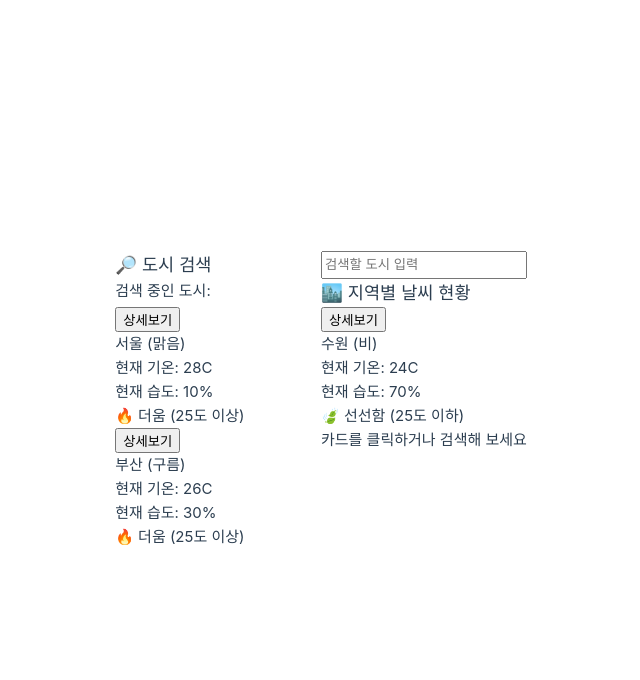
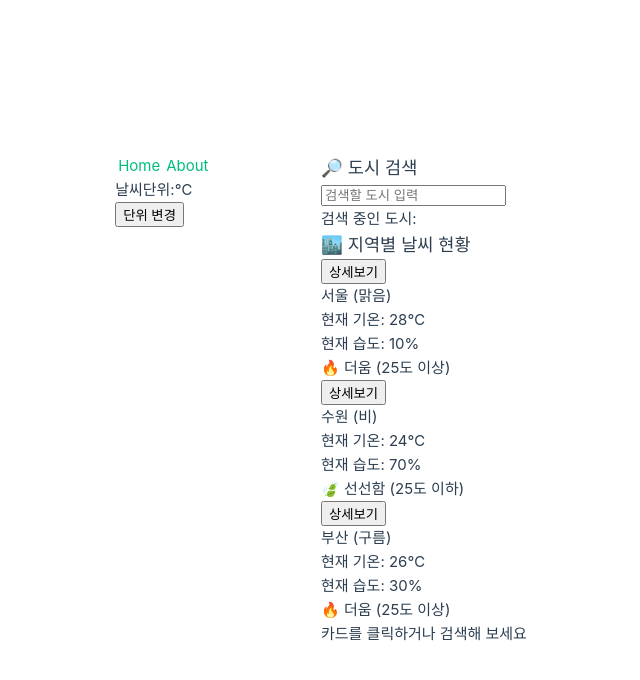
Before and after one commit to JHuiJung/skala-vue, a Vue app: page / in a window 1280 px wide. Shown: the top 680 px of the page, without its empty margins (319-959 px from the left). Built offline with nearby package versions, Linux system fonts and the light colour scheme.

Commit message:
과제5 적용

```diff
--- a/src/App.vue
+++ b/src/App.vue
@@ -1,6 +1,15 @@
 <script setup>
-import WeatherParent from './components/ass/WeatherParent.vue'
+import { RouterLink, RouterView } from 'vue-router'
+import UnitToggler from './components/ass/UnitToggler.vue'
 </script>
 <template>
-  <weather-parent />
+  <header>
+    <nav>
+      <RouterLink to="/">Home</RouterLink>
+      <RouterLink to="/about">About</RouterLink>
+      <unit-toggler />
+    </nav>
+  </header>
+
+  <RouterView />
 </template>
--- /dev/null
+++ b/src/components/ass/UnitToggler.vue
@@ -0,0 +1,9 @@
+<script setup>
+import { useConfigStore } from '../../stores/config'
+
+const configStore = useConfigStore()
+</script>
+<template>
+  <p>날씨단위:{{ configStore.unitSymbol }}</p>
+  <button @click="configStore.toggleUnit">단위 변경</button>
+</template>
--- a/src/components/ass/WeatherCard.vue
+++ b/src/components/ass/WeatherCard.vue
@@ -1,47 +1,44 @@
 <script setup>
+import { useConfigStore } from '../../stores/config'
+import { computed } from 'vue'
+const configStore = useConfigStore()
+
 //props
-defineProps({
-  cityName: {
-    type: String,
-    required: true,
-  },
-
-  cityStatus: {
-    type: String,
-    required: true,
-  },
-
-  temp: {
-    type: Number,
-    required: true,
-  },
-
-  humid: {
-    type: Number,
+const props = defineProps({
+  cityInfo: {
+    type: Object,
     required: true,
   },
 })
 
 //emit
-const emit = defineEmits(['update-selected-card', 'alert-click-detail'])
+const emit = defineEmits(['update-selected-card', 'move-detail-view'])
 
 //emit 전달 함수
 const sendUpdateSelectCard = (cityName) => {
   emit('update-selected-card', cityName)
 }
 
-const sendAlertSelectCard = (cityName) => {
-  const msg = `${cityName}이 선택됨`
-  emit('alert-click-detail', msg)
+const sendMoveDetailView = (cityId) => {
+  emit('move-detail-view', cityId)
 }
+
+// 섭씨 화씨
+const displayTemp = computed(() => {
+  const rawTemp = props.cityInfo.temp // 기본 원본 데이터는 섭씨 숫자
+  if (configStore.unit === 'fahrenheit') {
+    return Math.round((rawTemp * 9) / 5 + 32) // 화씨 변환 연산
+  }
+  return rawTemp
+})
 </script>
 <template>
-  <div @click="sendUpdateSelectCard(cityName)">
-    <button @click.stop="sendAlertSelectCard(cityName)">상세보기</button>
-    <p>{{ cityName }} ({{ cityStatus }})</p>
-    <p>현재 기온: {{ temp }}C</p>
-    <p>현재 습도: {{ humid }}%</p>
-    <p v-if="temp >= 25" class="hot">🔥 더움 (25도 이상)</p>
+  <div @click="sendUpdateSelectCard(cityInfo.name)">
+    <button @click.stop="sendMoveDetailView(cityInfo.id)">상세보기</button>
+    <p>{{ cityInfo.name }} ({{ cityInfo.status }})</p>
+    <p>현재 기온: {{ displayTemp }}{{ configStore.unitSymbol }}</p>
+    <p>현재 습도: {{ cityInfo.humid }}%</p>
+    <p v-if="cityInfo.temp >= 25" class="hot">🔥 더움 (25도 이상)</p>
     <p v-else class="cold">🍃 선선함 (25도 이하)</p>
   </div>
 </template>
--- a/src/components/ass/WeatherParent.vue
+++ b/src/components/ass/WeatherParent.vue
@@ -1,10 +1,12 @@
 <script setup>
 import { ref, watchEffect, computed, watch } from 'vue'
+import { useRouter } from 'vue-router'
 import BaseDashBoardCard from './BaseDashBoardCard.vue'
 import SearchBar from './SearchBar.vue'
 import WeatherCard from './WeatherCard.vue'
 
 // 변수
+const router = useRouter()
 const searchQuery = ref('')
 const selectedCard = ref('')
 
@@ -37,8 +39,8 @@ const handleUpdateSelectedCard = (card) => {
   selectedCard.value = card
 }
 
-const handleAlertSelectCard = (msg) => {
-  alert(msg)
+const handleMoveDetailView = (cityId) => {
+  router.push('/weather/' + cityId)
 }
 
 // watch, watchFX
@@ -63,12 +65,9 @@ watch(selectedCard, (newVal, oldVal) => {
     <WeatherCard
       v-for="cityInfo in filteredWeatherList"
       :key="cityInfo.id"
-      :city-name="cityInfo.name"
-      :city-status="cityInfo.status"
-      :temp="cityInfo.temp"
-      :humid="cityInfo.humid"
+      :city-info="cityInfo"
       @update-selected-card="handleUpdateSelectedCard"
-      @alert-click-detail="handleAlertSelectCard"
+      @move-detail-view="handleMoveDetailView"
     />
   </BaseDashBoardCard>
 
--- a/src/router/index.js
+++ b/src/router/index.js
@@ -17,6 +17,14 @@ const router = createRouter({
       // which is lazy-loaded when the route is visited.
       component: () => import('../views/AboutView.vue'),
     },
+    {
+      path: '/weather/:cityId',
+      name: 'weather',
+      // route level code-splitting
+      // this generates a separate chunk (About.[hash].js) for this route
+      // which is lazy-loaded when the route is visited.
+      component: () => import('../views/WeatherDetailView.vue'),
+    },
   ],
 })
 
--- /dev/null
+++ b/src/stores/config.js
@@ -0,0 +1,18 @@
+import { ref, computed } from 'vue'
+import { defineStore } from 'pinia'
+
+export const useConfigStore = defineStore('config', () => {
+  const unit = ref('celsius')
+
+  const unitSymbol = computed(() => {
+    if (unit.value == 'celsius') return '℃'
+    else return '℉'
+  })
+
+  function toggleUnit() {
+    if (unit.value == 'celsius') unit.value = 'fahrenheit'
+    else unit.value = 'celsius'
+  }
+
+  return { unit, unitSymbol, toggleUnit }
+})
--- a/src/views/AboutView.vue
+++ b/src/views/AboutView.vue
@@ -1,15 +1,15 @@
+<script setup>
+import { useRouter } from 'vue-router'
+
+const router = useRouter()
+
+const backToMain = () => router.push('/')
+</script>
 <template>
   <div class="about">
-    <h1>This is an about page</h1>
+    <h1>상세 정보 페이지</h1>
+    <button @click="backToMain">메인 대시보드로 돌아가기</button>
   </div>
 </template>
 
-<style>
-@media (min-width: 1024px) {
-  .about {
-    min-height: 100vh;
-    display: flex;
-    align-items: center;
-  }
-}
-</style>
+<style></style>
--- a/src/views/HomeView.vue
+++ b/src/views/HomeView.vue
@@ -1,9 +1,9 @@
 <script setup>
-import TheWelcome from '../components/TheWelcome.vue'
+import WeatherParent from '../components/ass/WeatherParent.vue'
 </script>
 
 <template>
   <main>
-    <TheWelcome />
+    <WeatherParent />
   </main>
 </template>
--- /dev/null
+++ b/src/views/WeatherDetailView.vue
@@ -0,0 +1,11 @@
+<script setup>
+import { useRoute } from 'vue-router'
+
+const route = useRoute()
+</script>
+
+<template>
+  <main>
+    <h1>{{ route.params.cityId }} 웨더 리포터!!!</h1>
+  </main>
+</template>
```
Also changed, not shown: 1 other file (tests, documents, lock files or other folders).
